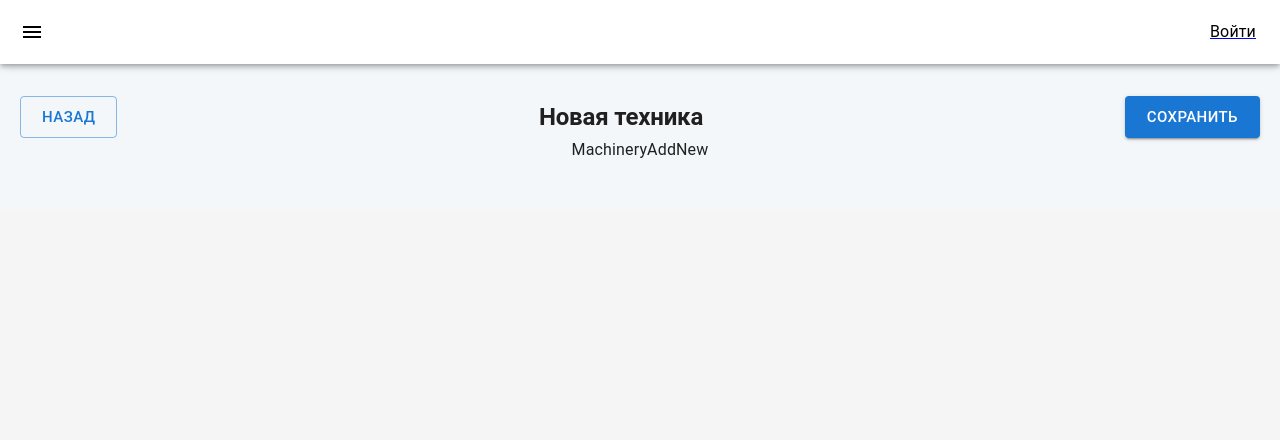
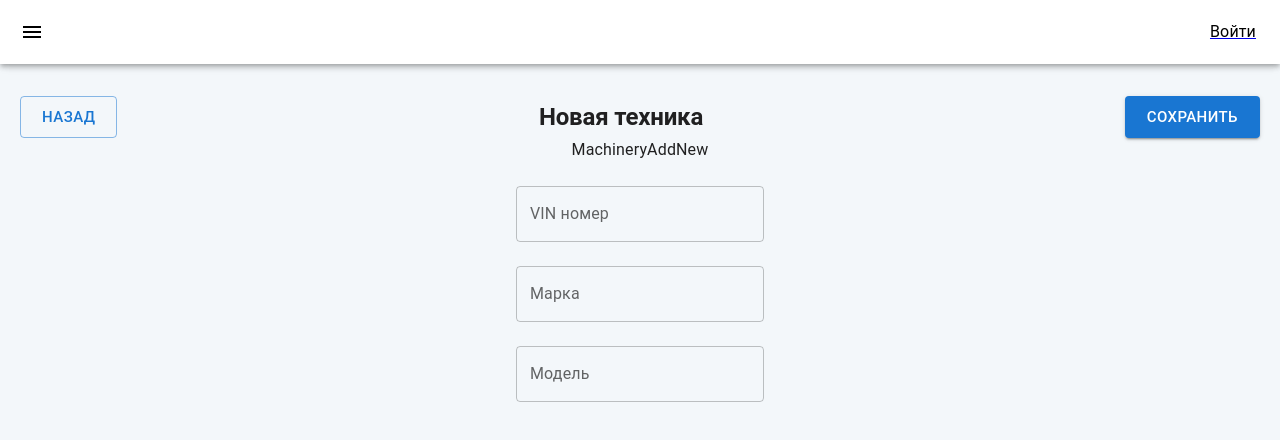
Before and after one commit to taras131/supply_0.7, a React (Create React App) app: page /machinery/add_new in a window 1280 px wide. Shown: the top 440 px of the page. Built offline with nearby package versions, Linux system fonts and the light colour scheme; no server answers; the database is empty.

Commit message:
added_vin_fetch

```diff
--- a/src/pages/MachineryAddNew.tsx
+++ b/src/pages/MachineryAddNew.tsx
@@ -1,8 +1,10 @@
-import React from "react";
+import React, {useEffect} from "react";
 import PageLayout from "../components/PageLayout";
 import PageHeaderWithTitleAndTwoButtons from "../components/PageHeaderWithTitleAndTwoButtons";
 import {useLocation, useNavigate} from "react-router-dom";
 import {routes} from "../utils/routes";
+import {useInput} from "../hooks/useInput";
+import {TextField} from "@mui/material";
 
 const MachineryAddNew = () => {
     const location = useLocation();
@@ -10,6 +12,25 @@ const MachineryAddNew = () => {
     const handleBackClick = () => {
         navigate(location.state && location.state.from ? location.state.from : routes.machinery);
     };
+    const vin = useInput("", {isEmpty: true, minLength: 17})
+    const brand = useInput("", {isEmpty: true, minLength: 3})
+    const model = useInput("", {isEmpty: true, minLength: 2})
+    const fetchVIN = async () => {
+        const url_1 = `https://vpic.nhtsa.dot.gov/api/vehicles/decodevinextended/${vin.value}?format=json`
+        const res = await fetch(url_1)
+        const decodeRes = await res.json();
+        if(decodeRes && decodeRes.Results) {
+            brand.set(decodeRes.Results[7].Value)
+            model.set(decodeRes.Results[9].Value)
+        }
+        console.log(decodeRes)
+        return decodeRes
+    }
+    useEffect(() => {
+        if (vin.value.length === 17) {
+            const car = fetchVIN();
+        }
+    }, [vin])
     return (
         <PageLayout>
             <PageHeaderWithTitleAndTwoButtons
@@ -19,6 +40,15 @@ const MachineryAddNew = () => {
                 handleLeftButtonClick={handleBackClick}
                 handleRightButtonClick={handleBackClick}/>
             MachineryAddNew
+            <TextField onChange={vin.onChange}
+                       value={vin.value}
+                       label={"VIN номер"}/>
+            <TextField onChange={brand.onChange}
+                       value={brand.value}
+                       label={"Марка"}/>
+            <TextField onChange={model.onChange}
+                       value={model.value}
+                       label={"Модель"}/>
         </PageLayout>
     );
 };
```
